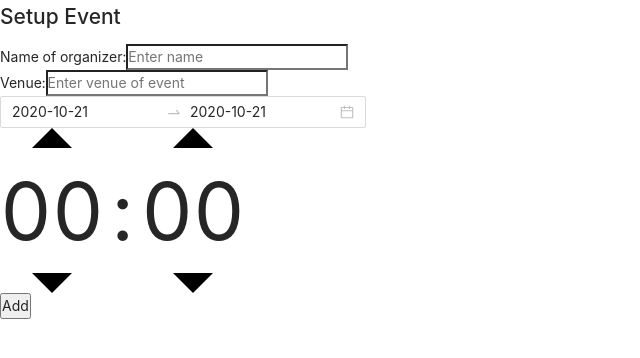
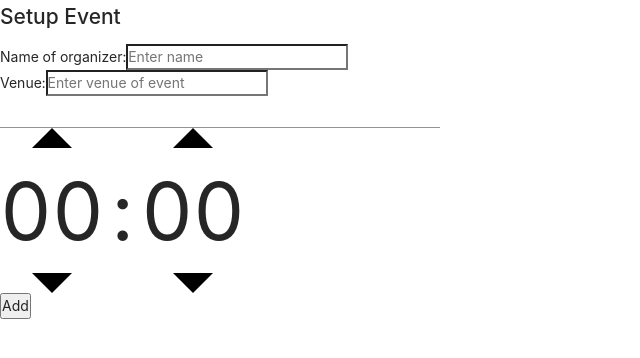
Before and after one commit to Andrew781123/scheduling-quick, a React (Create React App) app in the folder frontend/: page / in a window 1280 px wide. Shown: the top 358 px of the page, without its empty margins (0-640 px from the left). Built offline with nearby package versions, Linux system fonts and the light colour scheme.

Commit message:
switch to material datePicker

```diff
--- a/frontend/package.json
+++ b/frontend/package.json
@@ -3,6 +3,9 @@
   "version": "0.1.0",
   "private": true,
   "dependencies": {
+    "@date-io/moment": "^1.3.13",
+    "@material-ui/core": "^4.11.0",
+    "@material-ui/pickers": "^3.2.10",
     "@testing-library/jest-dom": "^4.2.4",
     "@testing-library/react": "^9.3.2",
     "@testing-library/user-event": "^7.1.2",
@@ -11,6 +14,7 @@
     "@types/react": "^16.9.55",
     "@types/react-dom": "^16.9.9",
     "antd": "^4.8.0",
+    "moment": "^2.29.1",
     "moment-range": "^4.0.2",
     "react": "^16.14.0",
     "react-dom": "^16.14.0",
--- a/frontend/src/App.tsx
+++ b/frontend/src/App.tsx
@@ -1,11 +1,15 @@
 import React from "react";
 import { SetupForm } from "./pages/setup-form/SetupForm";
 import "./App.css";
+import { MuiPickersUtilsProvider } from "@material-ui/pickers";
+import MomentUtils from "@date-io/moment";
 
 const App: React.FC = () => {
   return (
     <div className='App'>
-      <SetupForm />
+      <MuiPickersUtilsProvider utils={MomentUtils}>
+        <SetupForm />
+      </MuiPickersUtilsProvider>
     </div>
   );
 };
--- a/frontend/src/components/shared/time-picker/DateAndTimeInput.tsx
+++ b/frontend/src/components/shared/time-picker/DateAndTimeInput.tsx
@@ -1,12 +1,14 @@
 import { DatePicker } from "./DatePicker";
 import React, { useState } from "react";
 import { TimePicker } from "./TimePicker";
-import { dateRange, period, timeRange } from "../../../shared/types";
+import { dateRange, timeRange } from "../../../shared/types";
+import { periodState } from "../../../pages/setup-form/types";
+import { Moment } from "moment";
 
 interface DateAndTimeInputProps {
-  selectDate: (dateRange: dateRange, index: number) => void;
+  selectDate: (dateField: string, date: Moment, index: number) => void;
   timeChange: (timeRange: timeRange, index: number) => void;
-  period: period;
+  period: periodState;
   index: number;
 }
 
--- a/frontend/src/components/shared/time-picker/DatePicker.tsx
+++ b/frontend/src/components/shared/time-picker/DatePicker.tsx
@@ -1,13 +1,14 @@
 import React, { useMemo } from "react";
 import { DatePicker as AntDatePicker, ConfigProvider } from "antd";
-import moment from "moment";
+import moment, { Moment } from "moment";
 import { RangeValue } from "../../../../node_modules/rc-picker/lib/interface";
 import { dateRange } from "../../../shared/types";
-const { RangePicker } = AntDatePicker;
+import { DatePicker as MaterialDatePicker } from "@material-ui/pickers";
+import { dateRangeState } from "../../../pages/setup-form/types";
 
 interface DatePickerProps {
-  selectDate: (dateRange: dateRange, index: number) => void;
-  dateRange: dateRange;
+  selectDate: (dateField: string, date: Moment, index: number) => void;
+  dateRange: dateRangeState;
   index: number;
 }
 
@@ -16,30 +17,27 @@ type dateRangeMoment = [moment.Moment, moment.Moment];
 export const DatePicker: React.FC<DatePickerProps> = props => {
   const { selectDate, index, dateRange } = props;
 
-  function onChange(dates: RangeValue<moment.Moment>, dateStrings: dateRange) {
-    selectDate(dateStrings, index);
-  }
+  const handleFromDateSelect = (date: Moment | null) => {
+    console.log(index);
+    selectDate("fromDate", date!, index);
+  };
 
-  const dateRangeMoment: dateRangeMoment = useMemo(() => {
-    return [moment(dateRange[0]), moment(dateRange[1])];
-  }, [dateRange]);
-
-  const disabledDate = (currentDate: moment.Moment) => {
-    return currentDate < moment();
+  const handleToDateSelect = (date: Moment | null) => {
+    selectDate("toDate", date!, index);
   };
 
   return (
-    <ConfigProvider>
-      <RangePicker
-        inputReadOnly={true}
-        disabledDate={disabledDate}
-        defaultValue={dateRangeMoment}
-        ranges={{
-          Today: [moment(), moment()],
-          "This Month": [moment().startOf("month"), moment().endOf("month")]
-        }}
-        onChange={onChange}
-      />
-    </ConfigProvider>
+    <>
+      <MaterialDatePicker
+        onChange={handleFromDateSelect}
+        value={dateRange.fromDate}
+        disablePast={true}
+      ></MaterialDatePicker>
+      <MaterialDatePicker
+        onChange={handleToDateSelect}
+        value={dateRange.toDate}
+        disablePast={true}
+      ></MaterialDatePicker>
+    </>
   );
 };
--- a/frontend/src/pages/setup-form/SetupForm.tsx
+++ b/frontend/src/pages/setup-form/SetupForm.tsx
@@ -4,20 +4,19 @@ import { DateAndTimeInput } from "../../components/shared/time-picker/DateAndTim
 import { UserInput } from "../../components/shared/UserInput";
 import setupInfoReducer from "./setupInfoReducer";
 import { period, dateRange, timeRange } from "../../shared/types";
-import moment from "moment";
+import moment, { Moment } from "moment";
+import { setupInfo } from "./types";
 
 interface SetupFormProps {}
 
-export interface IsetupInfo {
-  organizerName: string;
-  periods: period[];
-}
-
-const initialSetupInfo: IsetupInfo = {
+const initialSetupInfo: setupInfo = {
   organizerName: "",
   periods: [
     {
-      dateRange: [moment().format("YYYY-MM-DD"), moment().format("YYYY-MM-DD")],
+      dateRange: {
+        fromDate: null,
+        toDate: null
+      },
       timeRange: ["0000", "0000"]
     }
   ]
@@ -28,9 +27,8 @@ export const SetupForm: React.FC<SetupFormProps> = props => {
 
   const { periods } = setupInfo;
 
-  const selectDate = (dateRange: dateRange, index: number) => {
-    dispatch({ type: "SELECT_DATE", dateRange, index });
-    console.log("periods", periods);
+  const selectDate = (dateField: string, date: Moment, index: number) => {
+    dispatch({ type: "FROM_DATE_SELECT", dateField, date, index });
   };
 
   const timeChange = (timeRange: timeRange, index: number) => {
--- a/frontend/src/pages/setup-form/setupInfoReducer.tsx
+++ b/frontend/src/pages/setup-form/setupInfoReducer.tsx
@@ -1,23 +1,27 @@
-import { IsetupInfo } from "./SetupForm";
 import { dateRange, timeRange } from "../../shared/types";
-import moment from "moment";
+import moment, { Moment } from "moment";
+import { setupInfo } from "./types";
 
 type setupInfoActions =
-  | { type: "SELECT_DATE"; dateRange: dateRange; index: number }
+  | { type: "FROM_DATE_SELECT"; dateField: string; date: Moment; index: number }
   | { type: "ADD_DATE_AND_TIME_COMPONENT" }
   | { type: "UPDATE_TIME_RANGE"; timeRange: timeRange; index: number };
 
-const setupInfoReducer = (state: IsetupInfo, action: setupInfoActions) => {
+const setupInfoReducer = (state: setupInfo, action: setupInfoActions) => {
   switch (action.type) {
-    case "SELECT_DATE": {
+    case "FROM_DATE_SELECT": {
       return {
         ...state,
         periods: state.periods.map((period, index) => {
           if (index !== action.index) return period;
 
-          let newPeriod = period;
-          newPeriod.dateRange = action.dateRange;
-          return newPeriod;
+          return {
+            ...period,
+            dateRange: {
+              ...period.dateRange,
+              [action.dateField]: action.date
+            }
+          };
         })
       };
     }
@@ -26,10 +30,10 @@ const setupInfoReducer = (state: IsetupInfo, action: setupInfoActions) => {
       return {
         ...state,
         periods: state.periods.concat({
-          dateRange: [
-            moment().format("YYYY-MM-DD"),
-            moment().format("YYYY-MM-DD")
-          ],
+          dateRange: {
+            fromDate: null,
+            toDate: null
+          },
           timeRange: ["0000", "0000"]
         })
       };
--- /dev/null
+++ b/frontend/src/pages/setup-form/types.ts
@@ -0,0 +1,22 @@
+import { Moment } from "moment";
+import { timeRange } from "../../shared/types";
+
+export interface dateRangeState {
+  fromDate: Moment | null;
+  toDate: Moment | null;
+}
+
+export interface timeRangeState {
+  fromTime: string;
+  toTime: string;
+}
+
+export interface periodState {
+  dateRange: dateRangeState;
+  timeRange: timeRange;
+}
+
+export interface setupInfo {
+  organizerName: string;
+  periods: periodState[];
+}
```
Also changed, not shown: 1 other file (tests, documents, lock files or other folders).
